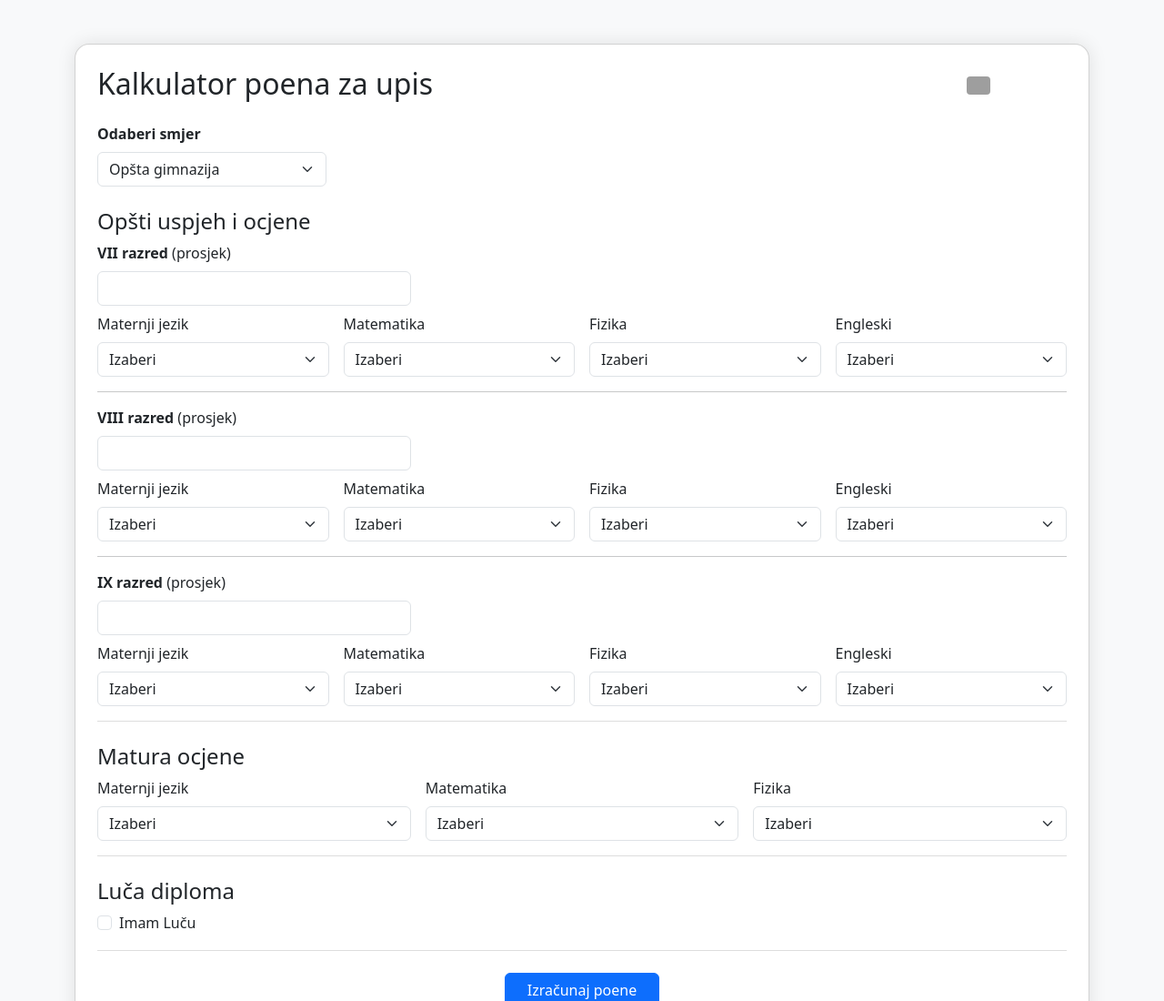
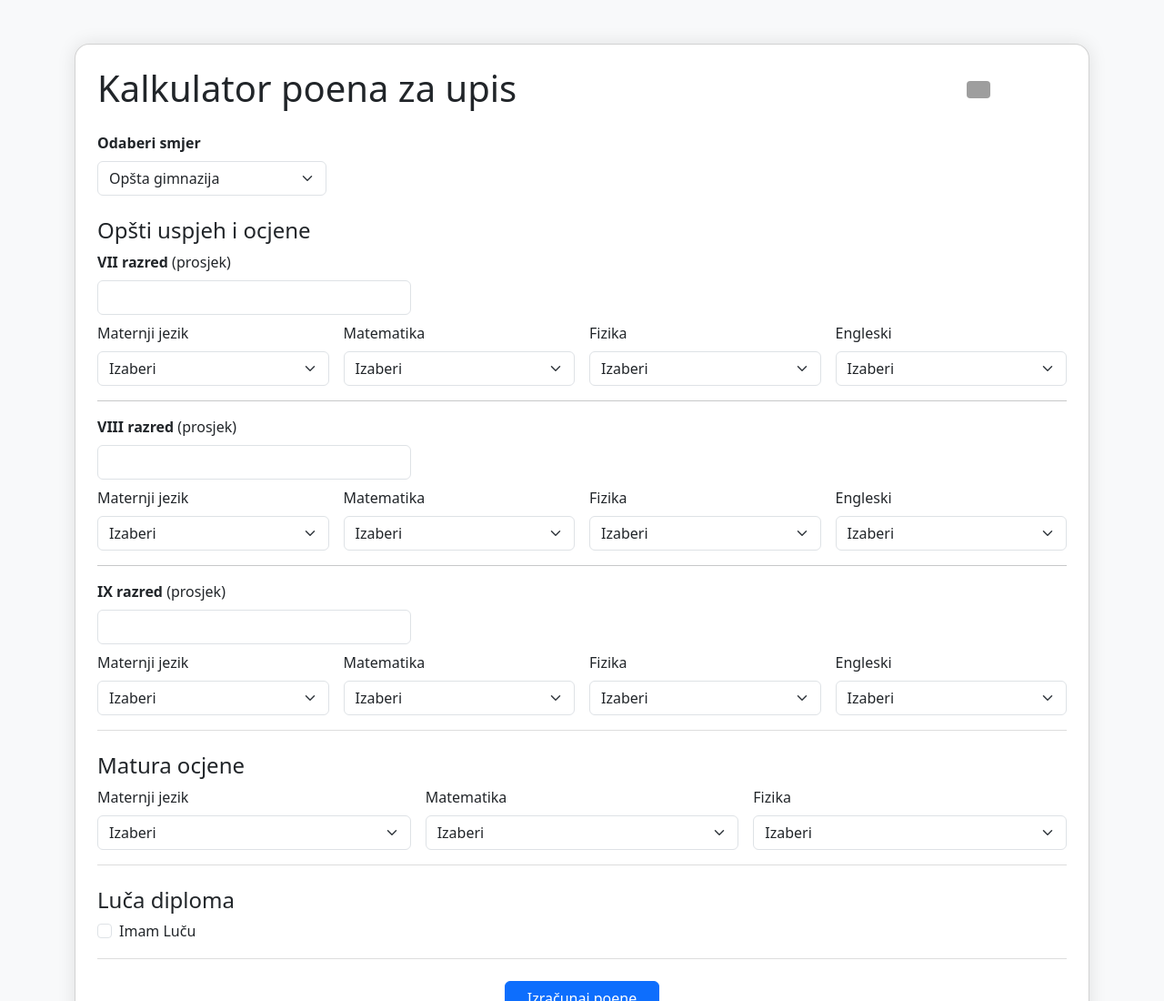
Before and after one commit to antonn1705/kalkulator_poena, a plain HTML site: page index.html in a window 1280 px wide. Shown: the top 1100 px of the page at 91% size. Drawn offline with nearby package versions, Linux system fonts and the light colour scheme; grey boxes are pictures that could not be loaded.

Commit message:
Update index.html

```diff
--- a/index.html
+++ b/index.html
@@ -14,7 +14,7 @@
   <div class="container py-5">
     <div class="card p-4">
       <div class="d-flex justify-content-between align-items-center mb-4 flex-wrap">
-        <h2 class="mb-0">Kalkulator poena za upis</h2>
+        <h1 class="mb-0">Kalkulator poena za upis</h1>
         <div class="d-flex align-items-center justify-content-between" style="min-width: 110px;">
           <a href="index-al.html" title="Shqip">
             <img src="https://flagcdn.com/w40/al.png" alt="Albanski" style="width: 26px; height: auto; border-radius: 4px;">
```
